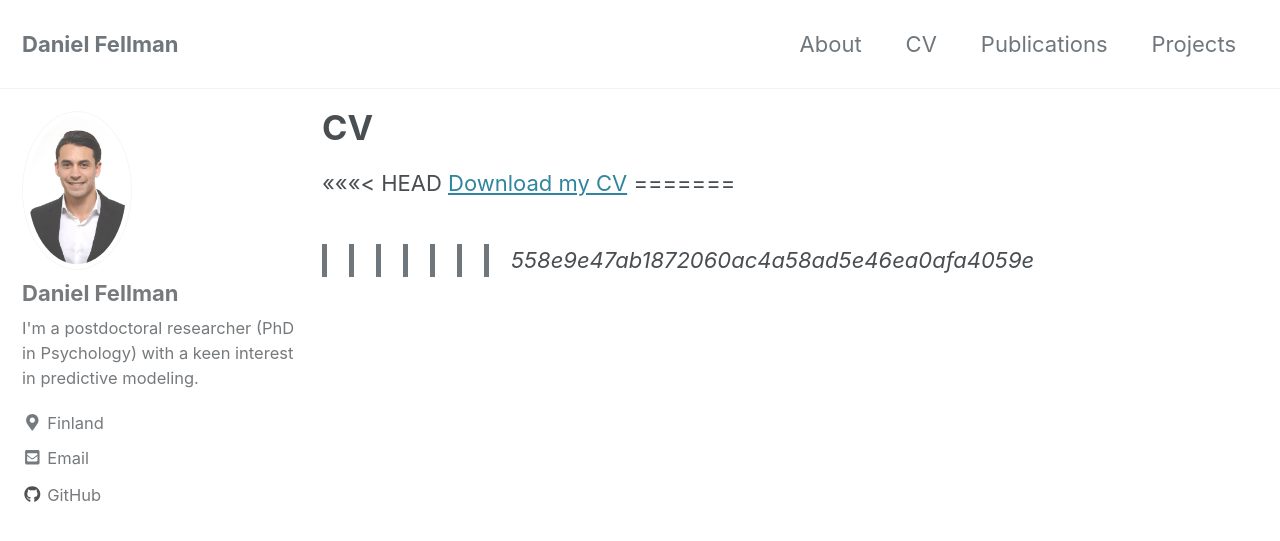
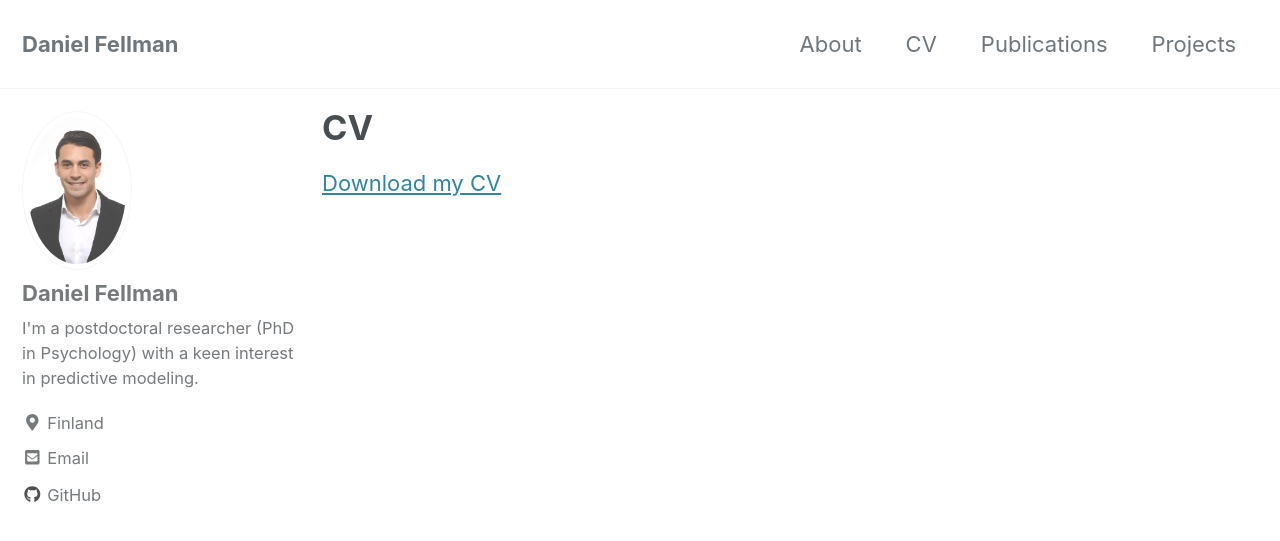
Before and after one commit to danielfellman/danielfellman.github.io, a Jekyll site: the page built from _pages/cv.md, in a window 1280 px wide and 900 px high. Shown: the top 541 px of the window. Built offline with Jekyll 4.4.1, drawn with Linux system fonts in a browser that asks for light colours; cached includes are drawn as plain includes; nearby versions of some CDN libraries.

Commit message:
Update cv.md

```diff
--- a/_pages/cv.md
+++ b/_pages/cv.md
@@ -4,8 +4,4 @@ permalink: /cv/
 title: "CV"
 author_profile: true
 ---
-<<<<<<< HEAD
 [Download my CV](https://github.com/danielfellman/danielfellman.github.io/blob/master/docs/CV_Fellman2.pdf?raw=true)
-=======
-
->>>>>>> 558e9e47ab1872060ac4a58ad5e46ea0afa4059e
```
